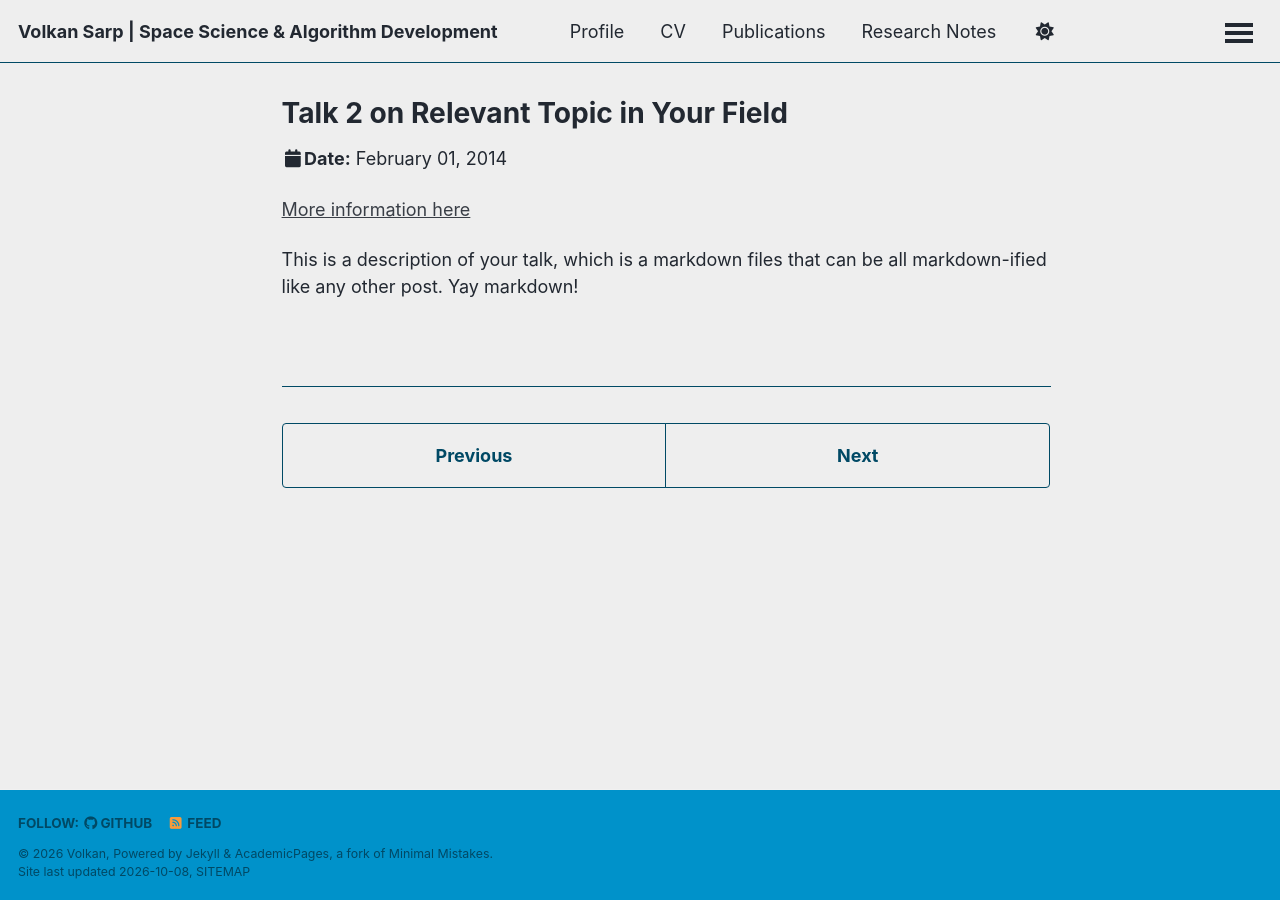
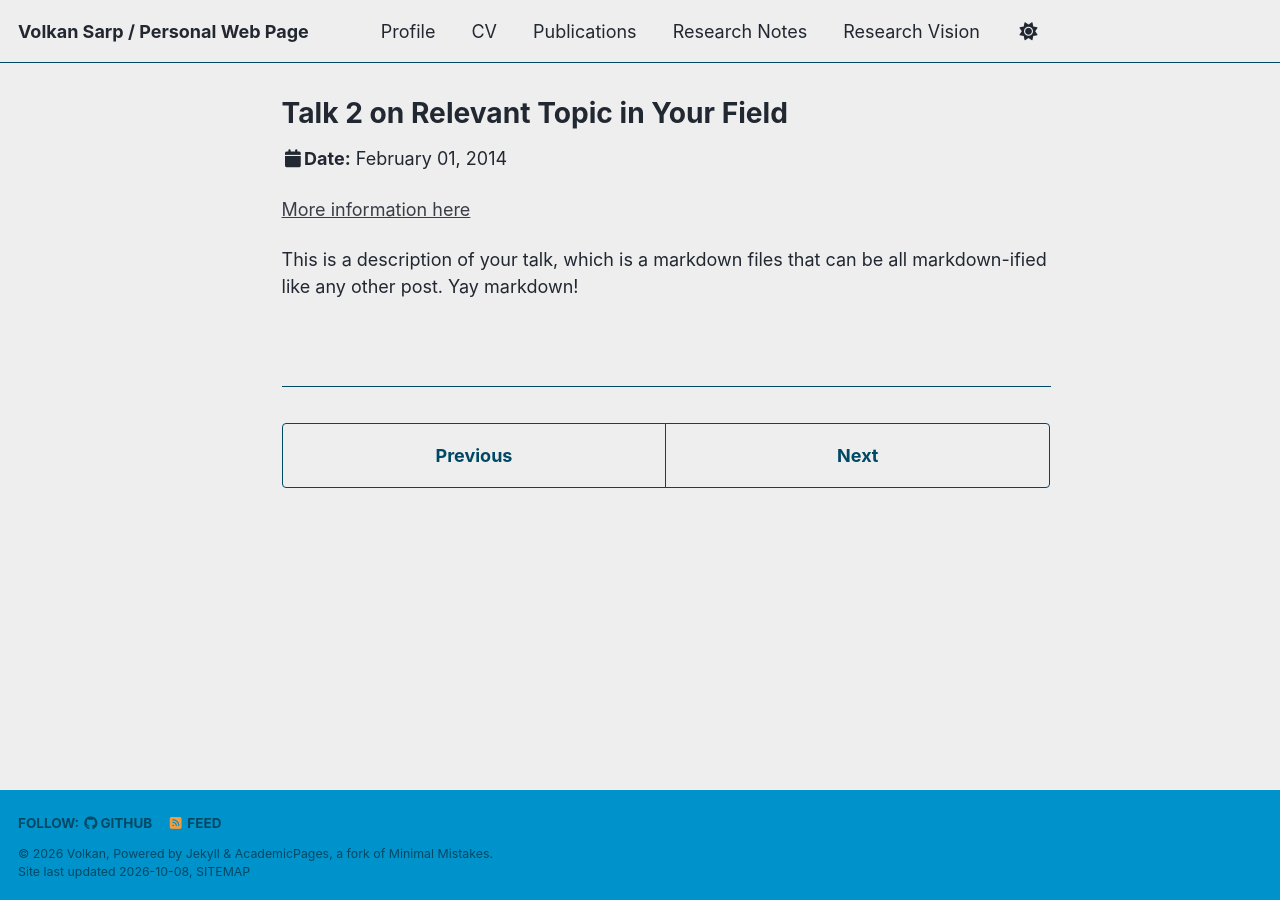
Before and after one commit to sarpvolkan/sarpvolkan.github.io, a Jekyll site: the page built from _talks/2014-02-01-talk-2.md, in a window 1280 px wide. Built offline with Jekyll 4.4.1, drawn with Linux system fonts in a browser that asks for light colours; a style sheet for code colours, icons or effects is not loaded.

Commit message:
Restore short site title and update sidebar research areas

```diff
--- a/_config.yml
+++ b/_config.yml
@@ -9,7 +9,7 @@
 # Basic Site Settings
 locale                   : "en-US"
 site_theme               : "air" # The available themes options are "default", "air", "sunrise", "mint", "dirt" and "contrast"
-title                    : "Volkan Sarp | Space Science & Algorithm Development"
+title                    : "Volkan Sarp / Personal Web Page"
 title_separator          : "-"
 name                     : &name "Volkan"
 description              : &description "Researcher"   # Update this with a general description of your site, this is the default if not overridden by a page
@@ -26,7 +26,7 @@ author:
   avatar           : "vs.png"
   name             : "Volkan Sarp"
   pronouns         : # example: "she/her"
-  bio              : "Space Science | Complexity"
+  bio              : "Space Weather<br>Complexity Science<br>Algorithm Development"
   location         : "Türkiye"
   #employer         : ""
   uri              : # URL
```
